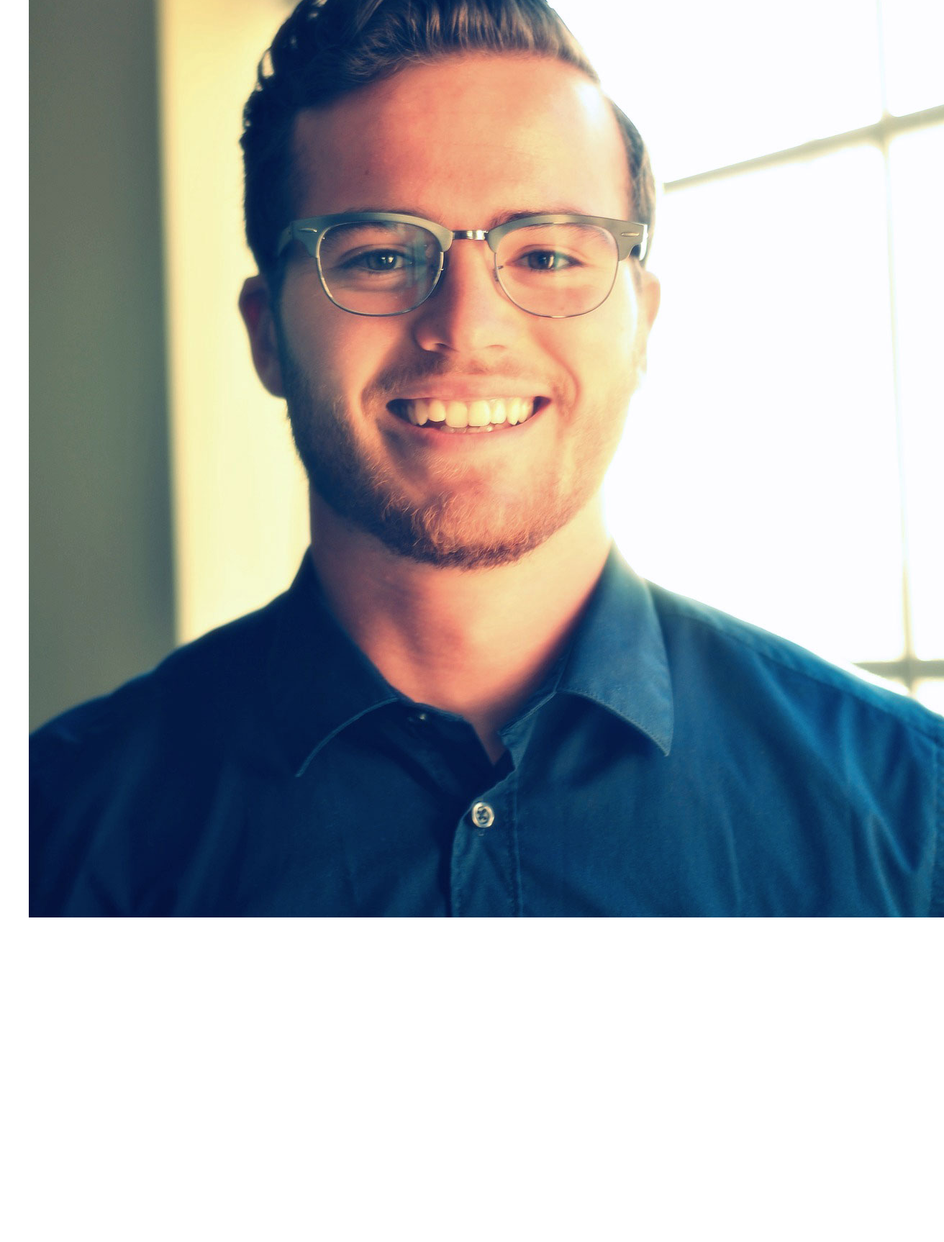
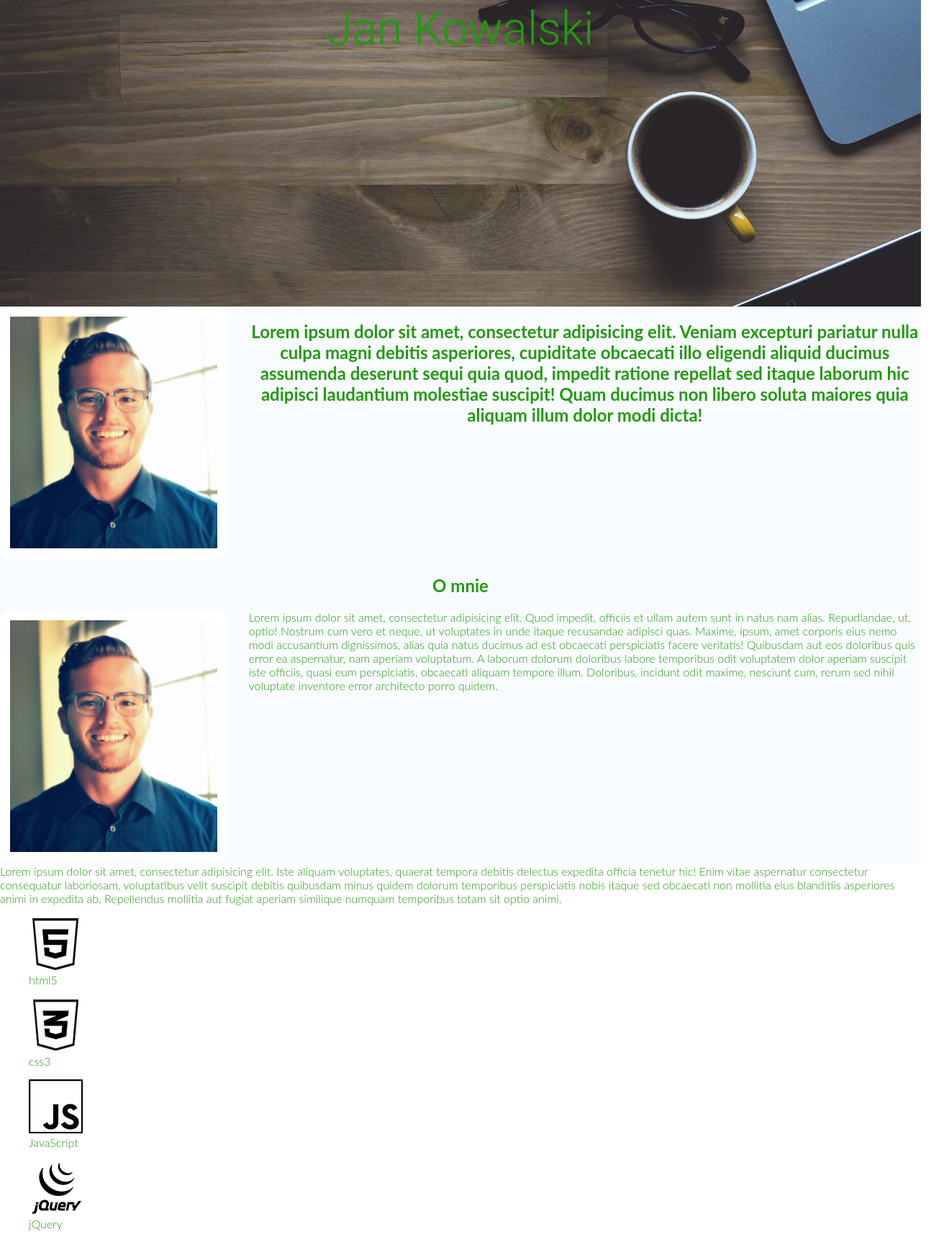
Before and after one commit to mjakubowski1897/projekt-portfolio, a plain HTML site: page index.html in a window 1280 px wide. Shown: the part 280-2006 px from the top of the page at 72% size, 1312 px wide, since content can reach past the window. Before the commit the page ends 1578 px from the top, so only its background shows below. Drawn offline with Linux system fonts and the light colour scheme; a web font is replaced by a local one.

Commit message:
portfolio-warsztat

```diff
--- a/css/style.css
+++ b/css/style.css
@@ -6,23 +6,30 @@
 
 body {
     font-family: "lato", sans-serif;
-    color:#291;
+    color: #291;
     margin: 0;
     font-weight: 300;
 }
 
-h1, h2, h3, h4, h5, h6 {
+h1,
+h2,
+h3,
+h4,
+h5,
+h6 {
     text-align: center;
 }
-2
+
+
 
 /* GENERAL STYLES - END  */
 
 nav#main-nav {
-    position: fixed;
+    position:fixed;
     background-color: darkred;
-    top:0;
+    top: 0;
     right: 0;
+    width: 100%;
 }
 
 nav#main-nav > ul {
@@ -32,21 +39,88 @@ nav#main-nav > ul {
 
 nav#main-nav > ul > li {
     display: inline-block;
-    padding: 20px 40px;
+    padding: 0px 20px 40px;
 }
 
-nav#main-nav >ul >li > a {
+nav#main-nav > ul > li > a {
     text-decoration: none;
-    color:#1ac056;
+    color: #1ac056;
     font-weight: 300;
 }
 
 nav#main-nav > ul > li a:hover {
-    color:#291f1a;
+    color: #291f1a;
 }
 
 
 /* MAIN HEADER - START */
+
 header#main-header {
-    background-image: url("../img/header-background.jpg);
+    background-image: url("../img/header-background.jpg");
+    background-position: relative;
+    background-size: cover;
+    position: relative;
 }
+
+header#main-header .main-header-content {
+    padding: 30vh;
+    text-align: center;
+}
+
+header#main-header .main-header-content h1 {
+    font-size: 4em;
+    font-weight: 300;
+    font-family: "roboto", sans-serif;
+}
+
+header#main-header .main-header-content h2 {
+    font-size: 2em;
+    font-weight: 200;
+}
+
+
+/* MAIN HEADER - END */
+
+
+/* ABOUT ME - START*/
+
+section#about {
+    background-color: #f9fcfe;
+    overflow: hidden;
+}
+
+section#about > figure {
+    text-align: center;
+    margin:0;
+    margin-right: 30px;
+    float: left;
+
+}
+
+section#about > figure > img {
+    border: 14px solid #fff;
+    border-radius: 15px;
+    max-width: 100%;
+    max-height: 350px;
+
+}
+
+/* SKILLS - START */
+
+section#skills {
+    text-align: center;
+}
+
+section#skills > p {
+    text-align: center;
+}
+
+section#skills #kills-icons figure {
+    display: inline-block;
+}
+
+section#skills #skills-icons figure figcaption {
+    text-transform: uppercase;
+}
+
+/* SKILLS - END */
--- a/index.html
+++ b/index.html
@@ -6,15 +6,15 @@
     <title>projekt-portfolio</title>
     <!-- MAIN STYLES-->
     <link rel="stylesheet" href="css/style.css">
-     <!--GOOGLE FONTS-->
+    <!--GOOGLE FONTS-->
     <link rel="stylesheet" href="https://fonts.google.com/specimen/Lato">
-     <!--FONT AWESOME -->
-    <link rel="stylesheet" href="css/web-fonts-with-css/css/fontawesome.min.css">
+    <!--FONT AWESOME -->
+    <link rel="stylesheet" href="../css/web-fonts-with-css/css/fontawesome.min.css">
 </head>
 
 <body>
     <!-- NAVIGATION START -->
-    <nav id="main-nav" >
+    <nav id="main-nav">
         <ul>
             <li><a href="#about">o mnie</a></li>
             <li><a href="#skills">umiejętności</a></li>
@@ -27,10 +27,10 @@
 
     <header id="main-header">
         <div class="main-header-content">
-            <h1> Jan <span>Kowalski </span></h1>
+            <h1> Jan <span>Kowalski</span></h1>
             <h2>Front - End Developer</h2>
         </div>
-        </header>
+    </header>
 
     <!-- MAIN HEADER - END -->
 
@@ -38,11 +38,44 @@
     <section id="about" text="O mnie">
         <figure id="profilepicture"><img src="img/jan-nowak.jpg"></figure>
         <h2>
-            <article> </article>
+            <article> Lorem ipsum dolor sit amet, consectetur adipisicing elit. Veniam excepturi pariatur nulla culpa magni debitis asperiores, cupiditate obcaecati illo eligendi aliquid ducimus assumenda deserunt sequi quia quod, impedit ratione repellat sed itaque laborum hic adipisci laudantium molestiae suscipit! Quam ducimus non libero soluta maiores quia aliquam illum dolor modi dicta!</article>
         </h2>
     </section>
 
+    <!-- ABOUT ME - START -->
 
+    <section id="about">
+        <h2> O <span> mnie </span> </h2>
+        <figure>
+            <img src="/img/jan-nowak.jpg" alt="Jan Kowalski">
+        </figure>
+    <article id="about-content">
+        Lorem ipsum dolor sit amet, consectetur adipisicing elit. Quod impedit, officiis et ullam autem sunt in natus nam alias. Repudiandae, ut, optio! Nostrum cum vero et neque, ut voluptates in unde itaque recusandae adipisci quas. Maxime, ipsum, amet corporis eius nemo modi accusantium dignissimos, alias quia natus ducimus ad est obcaecati perspiciatis facere veritatis! Quibusdam aut eos doloribus quis error ea aspernatur, nam aperiam voluptatum. A laborum dolorum doloribus labore temporibus odit voluptatem dolor aperiam suscipit iste officiis, quasi eum perspiciatis, obcaecati aliquam tempore illum. Doloribus, incidunt odit maxime, nesciunt cum, rerum sed nihil voluptate inventore error architecto porro quidem.
+    </article>
+    </section>
+
+    <!-- ABOUT ME - END -->
+
+     <section> Lorem ipsum dolor sit amet, consectetur adipisicing elit. Iste aliquam voluptates, quaerat tempora debitis delectus expedita officia tenetur hic! Enim vitae aspernatur consectetur consequatur laboriosam, voluptatibus velit suscipit debitis quibusdam minus quidem dolorum temporibus perspiciatis nobis itaque sed obcaecati non mollitia eius blanditiis asperiores animi in expedita ab. Repellendus mollitia aut fugiat aperiam similique numquam temporibus totam sit optio animi.</section>
+
+     <div id="skills-icons">
+         <figure>
+             <img src="icons/html5.png" alt="html5">
+             <figcaption>html5</figcaption>
+         </figure>
+         <figure>
+             <img src="icons/css3.png" alt="css3">
+             <figcaption> css3</figcaption>
+        </figure>
+        <figure>
+            <img src="icons/js.png" alt="JavaScript">
+            <figcaption> JavaScript</figcaption>
+        </figure>
+        <figure>
+            <img src="icons/jquery.png" alt="jQuery">
+            <figcaption>jQuery</figcaption>
+        </figure>
+     </div>
 
 
 
```
